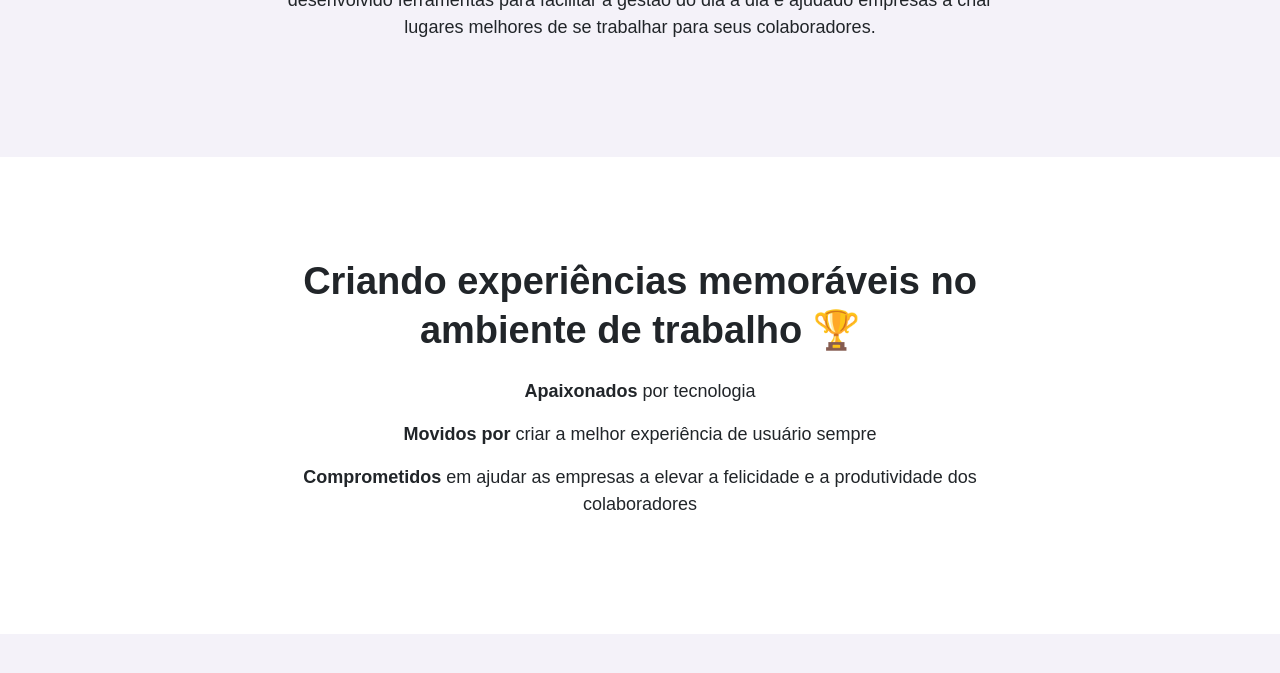
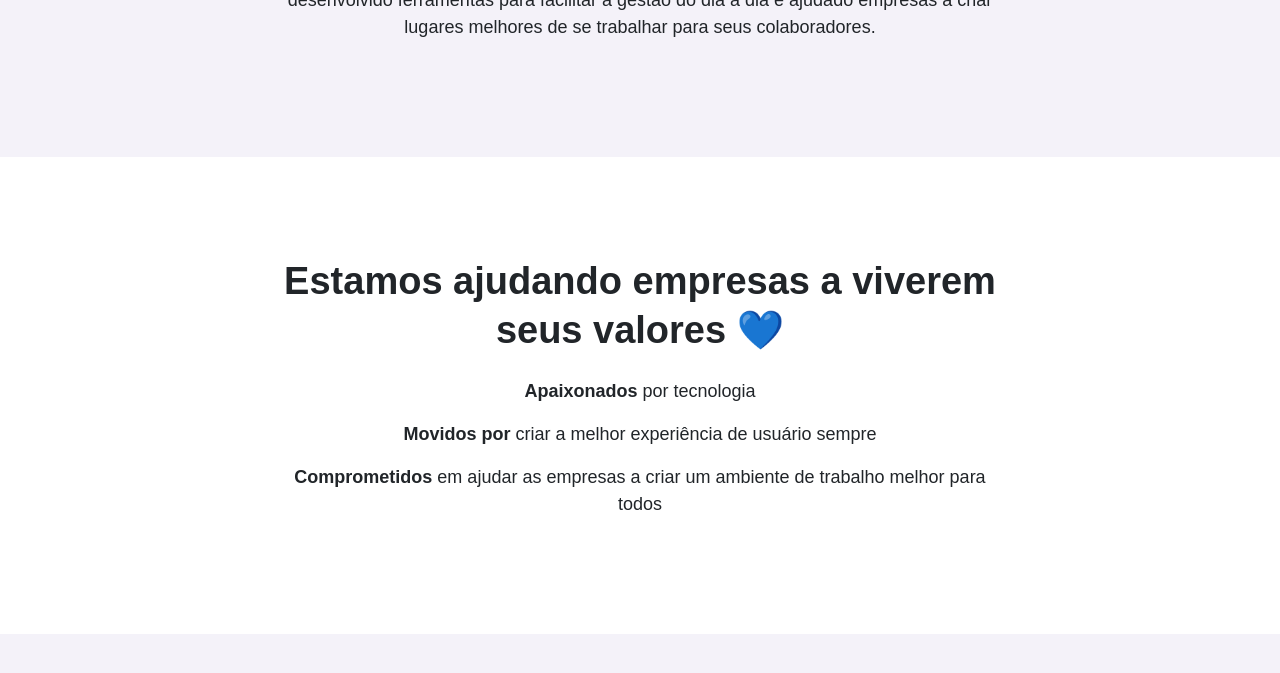
Before and after one commit to lobby-tech/lobby.tech, a Jekyll site: the page built from sobre-nos.html, in a window 1280 px wide and 900 px high, scrolled down 305 px, cut to the strip 0-710 px from the top of the window. Shown: the top 673 px of the strip. Built offline with Jekyll 4.4.1, drawn with Linux system fonts in a browser that asks for light colours; a script that is not in the unit is left out.

Commit message:
Update text

```diff
--- a/sobre-nos.html
+++ b/sobre-nos.html
@@ -24,7 +24,7 @@ layout: home
   <div class="container">
     <div class="row">
       <div class="col-12 col-lg-8 offset-lg-2">
-        <h1 class="font--xl">Criando experiências memoráveis no ambiente de trabalho 🏆</h1>
+        <h1 class="font--xl">Estamos ajudando empresas a viverem seus valores 💙</h1>
         <p>
           <strong>Apaixonados</strong> por tecnologia
         </p>
@@ -32,7 +32,7 @@ layout: home
           <strong>Movidos por</strong> criar a melhor experiência de usuário sempre
         </p>
         <p>
-          <strong>Comprometidos</strong> em ajudar as empresas a elevar a felicidade e a produtividade dos colaboradores
+          <strong>Comprometidos</strong> em ajudar as empresas a criar um ambiente de trabalho melhor para todos
         </p>
       </div>
     </div>
```
